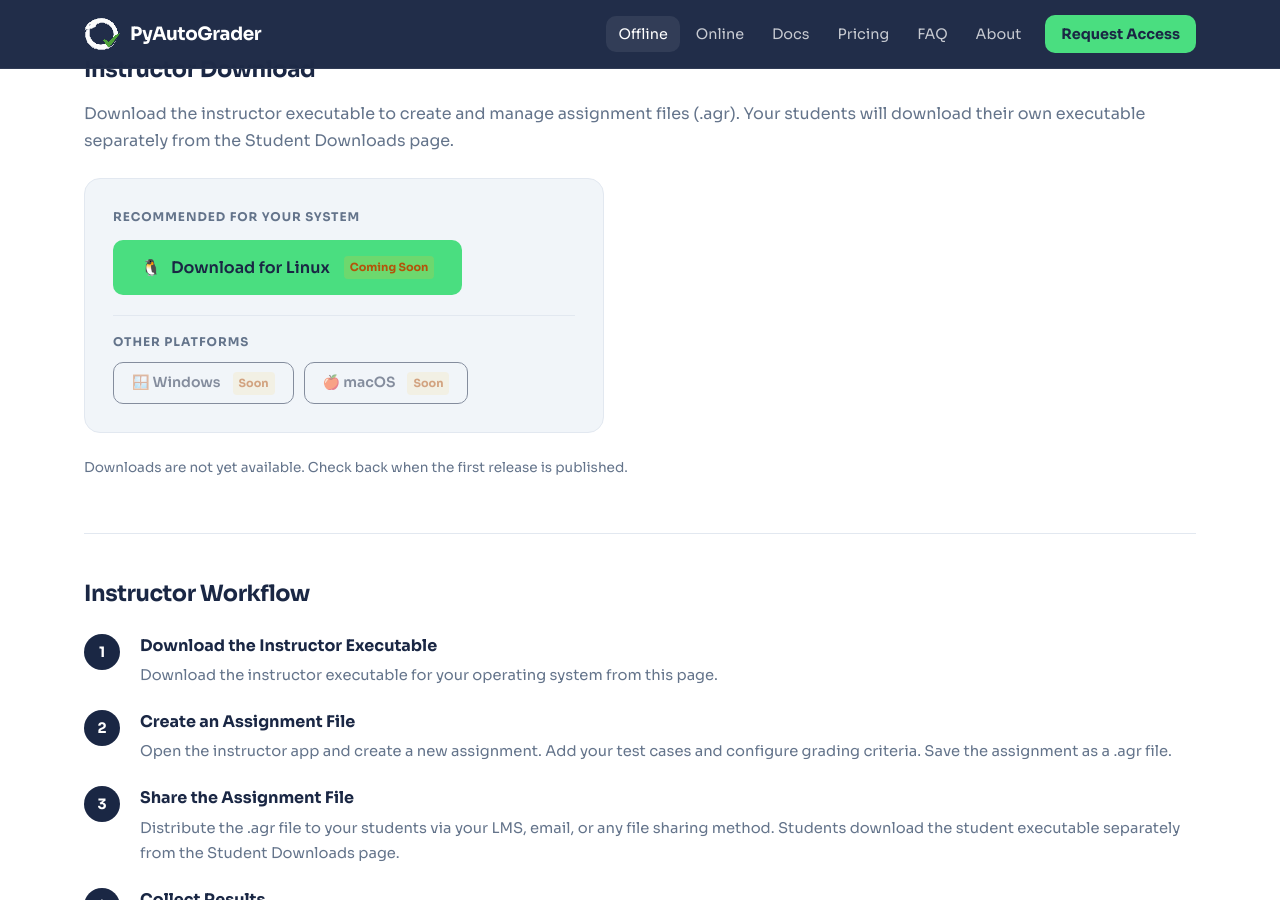
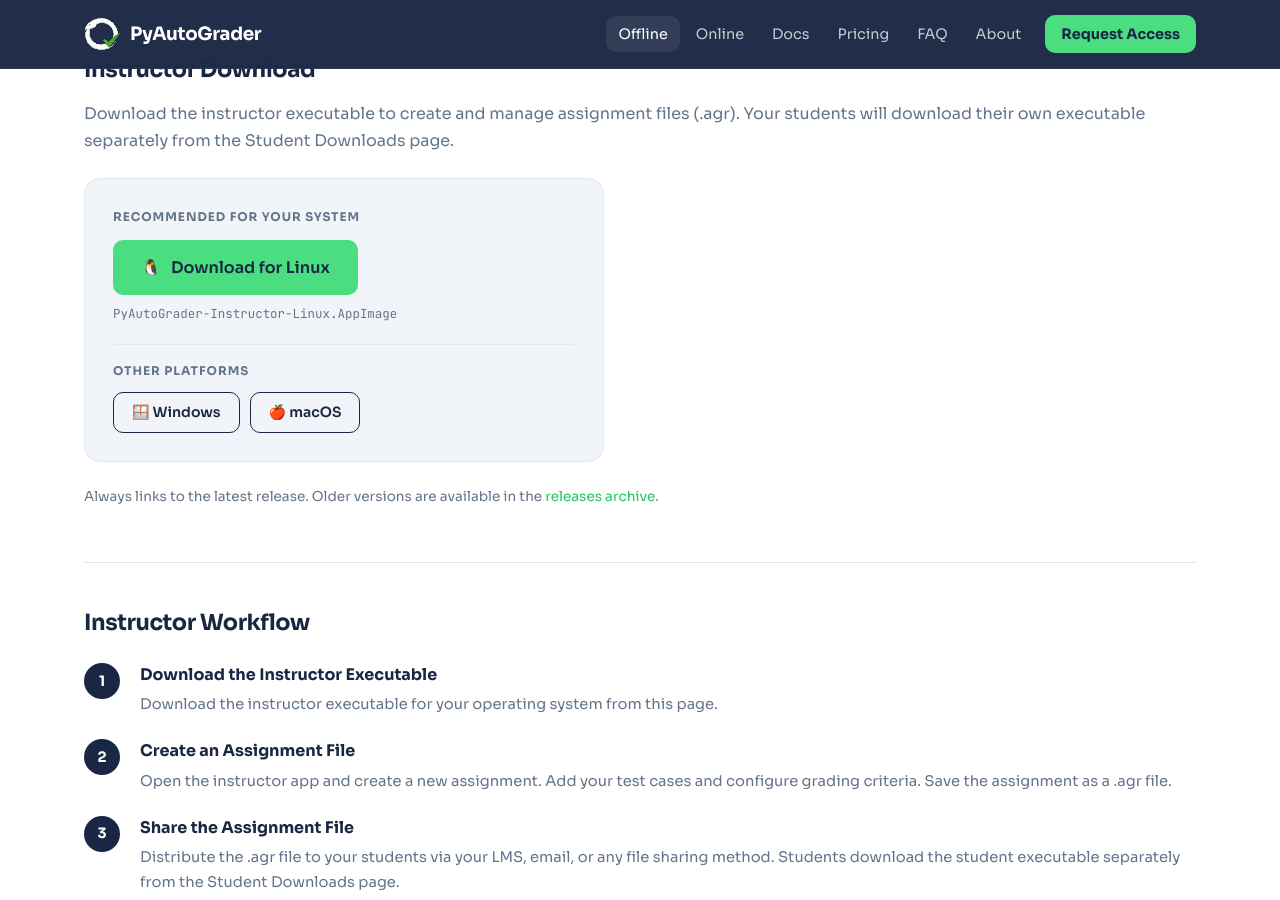
Before and after one commit to PyAutoGrader/pyautograder.github.io, a Jekyll site: the page built from _pages/offline.md, in a window 1280 px wide and 900 px high, scrolled down 1061 px. Built offline with Jekyll 4.4.1, drawn with Linux system fonts in a browser that asks for light colours.

Commit message:
Pull offline downloads

```diff
--- a/_pages/offline.md
+++ b/_pages/offline.md
@@ -22,11 +22,12 @@
     Your students will download their own executable separately from the Student Downloads page.
   # Replace these URLs with your actual release download links
   # e.g. https://github.com/PyAutoGrader/releases/download/v1.0.0/PyAutoGrader-Instructor-Windows.exe
-  windows: "#"
-  mac: "#"
-  linux: "#"
+  windows: "https://github.com/PyAutoGrader/pyautograder-offline-releases/releases/latest/download/PyAutoGrader-Offline-Instructor-Windows.exe"
+  mac: "https://github.com/PyAutoGrader/pyautograder-offline-releases/releases/latest/download/PyAutoGrader-Offline-Instructor-macOS.zip"
+  linux: "https://github.com/PyAutoGrader/pyautograder-offline-releases/releases/latest/download/PyAutoGrader-Offline-Instructor-Linux"
   note: >
-    Downloads are not yet available. Check back when the first release is published.
+    Always links to the latest release. Older versions are available in the
+    <a href="https://github.com/PyAutoGrader/pyautograder-offline-releases/releases">releases archive</a>.
 
 steps:
   title: Instructor Workflow
```
Also changed, not shown: _pages/student/offline.md (+4 -4 lines).
